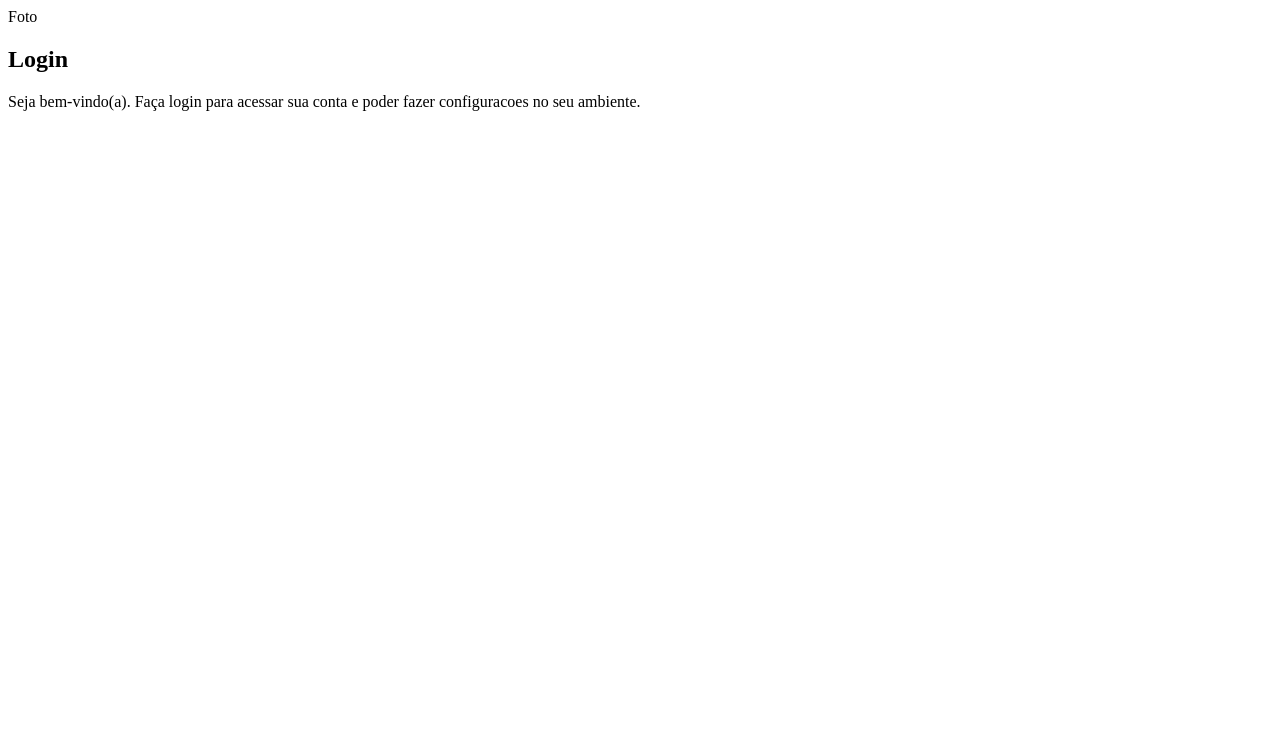
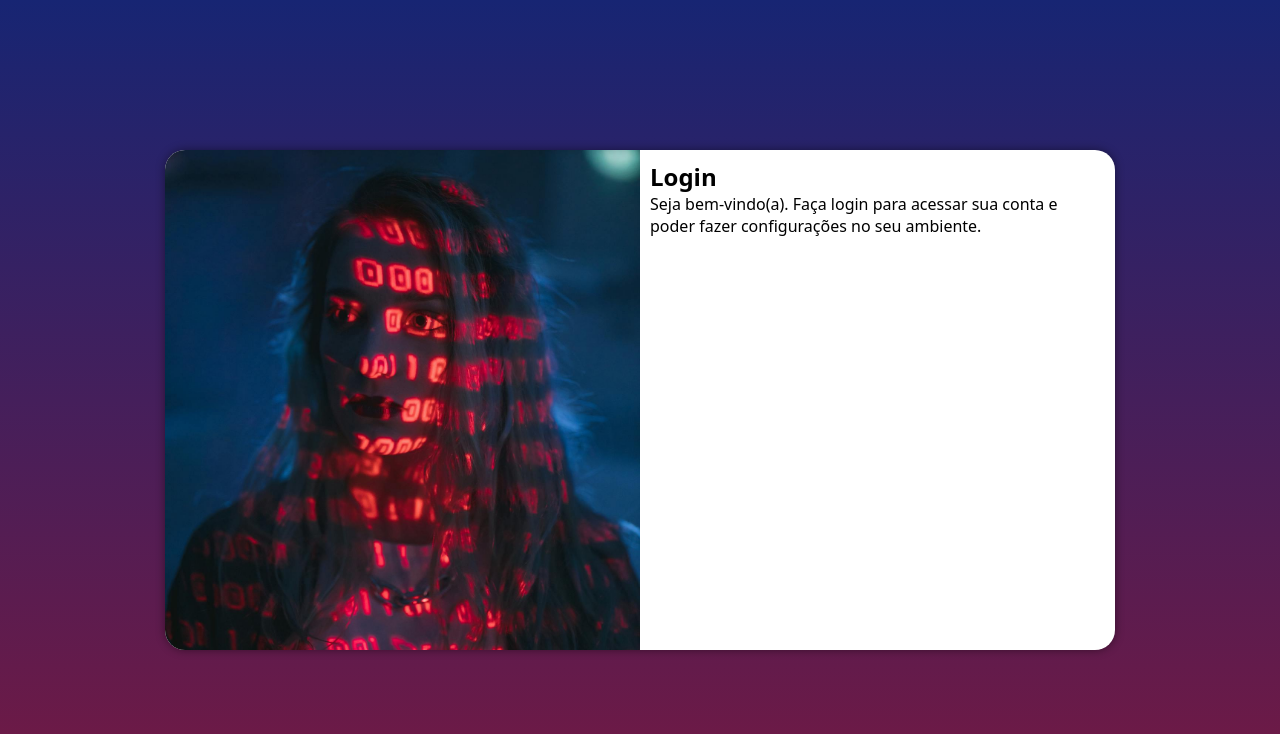
Before and after one commit to Gabr1elSilva/projeto-login, a plain HTML site: page index.html in a window 1280 px wide. Drawn offline with Linux system fonts and the light colour scheme.

Commit message:
Media query para outras telas

```diff
--- a/index.html
+++ b/index.html
@@ -5,16 +5,17 @@
     <meta name="viewport" content="width=device-width, initial-scale=1.0">
     <title>Login</title>
     <link rel="stylesheet" href="style/style.css">
+    <link rel="stylesheet" href="style/media-query.css">
 </head>
 <body>
     <main>
         <section id="login">
             <div id="imagem">
-                Foto
+
             </div>
             <div id="formulario">
                 <h1>Login</h1>
-                <p>Seja bem-vindo(a). Faça login para acessar sua conta e poder fazer configuracoes no seu ambiente.</p>
+                <p>Seja bem-vindo(a). Faça login para acessar sua conta e poder fazer configurações no seu ambiente.</p>
                 <form action="login.php" method="post">
 
                 </form>
--- /dev/null
+++ b/style/media-query.css
@@ -0,0 +1,43 @@
+@charset "UTF-8";
+
+@media screen and (min-width: 768px) and (max-width: 992px) {
+    body {
+        background-image: linear-gradient(to top, #731943, #172573);
+    }
+
+    section#login {
+        width: 80vw;
+    }
+
+    section#login > div#imagem {
+        float: left;
+        width: 30%;
+        height: 100%;
+    }
+
+    section#login > div#formulario {
+        float: right;
+        width: 70%;
+    }
+}
+
+@media screen and (min-width: 992px) {
+    body {
+        background-image: linear-gradient(to top, #731943, #172573);
+    }
+
+    section#login {
+        width: 950px;
+    }
+
+    section#login > div#imagem {
+        float: left;
+        width: 50%;
+        height: 100%;
+    }
+
+    section#login > div#formulario {
+        float: right;
+        width: 50%;
+    }
+}
--- a/style/style.css
+++ b/style/style.css
@@ -9,3 +9,52 @@
     Azul bebe: #04BFBF
     Vermelho: #A6261B
  */
+
+ * {
+    font-family: system-ui, -apple-system, BlinkMacSystemFont, 'Segoe UI', Roboto, Oxygen, Ubuntu, Cantarell, 'Open Sans', 'Helvetica Neue', sans-serif;
+    padding: 0px;
+    margin: 0px;
+    box-sizing: border-box;
+ }
+
+ body, html {
+    background-color: #59121F;
+    height: 100vh;
+    width: 100vw;
+ }
+
+ main {
+    position: relative;
+    height: 100vh;
+    width: 100vw;
+ }
+
+ section#login {
+    position: absolute;
+    top: 50%;
+    left: 50%;
+    overflow: hidden;
+
+    transform: translate(-50%,-50%);
+    background-color: white;
+    width: 250px;
+    height: 500px;
+    border-radius: 20px;
+    box-shadow: 0px 0px 10px rgba(0, 0, 0, 0.445);
+
+    transition: width .3s, height .3s;
+    transition-timing-function: ease;
+ }
+
+ section#login > div#imagem {
+    display: block;
+    background: #59121F url(../assets/back.jpg);
+    background-size: cover;
+    background-position: center center;
+    height: 200px;
+ }
+
+ section#login > div#formulario {
+    display: block;
+    padding: 10px;
+ }
```
